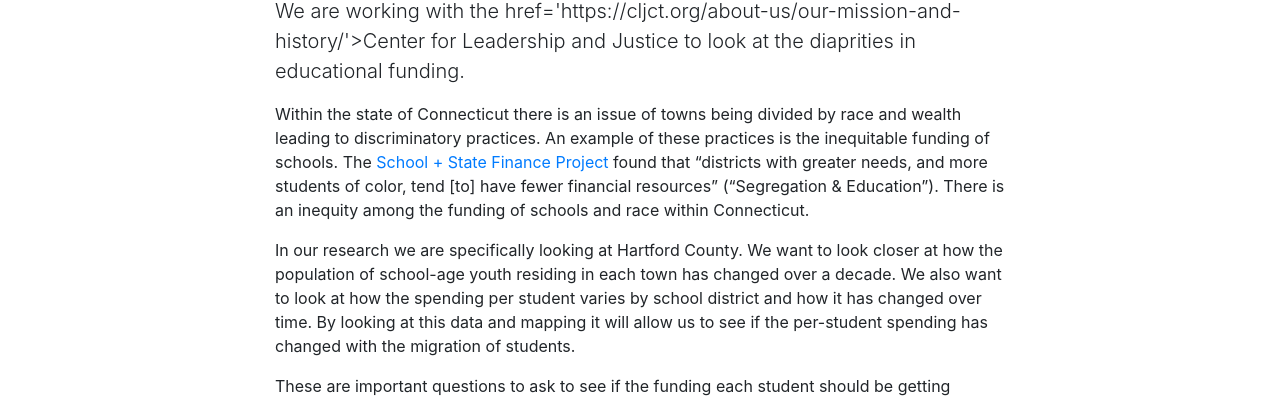
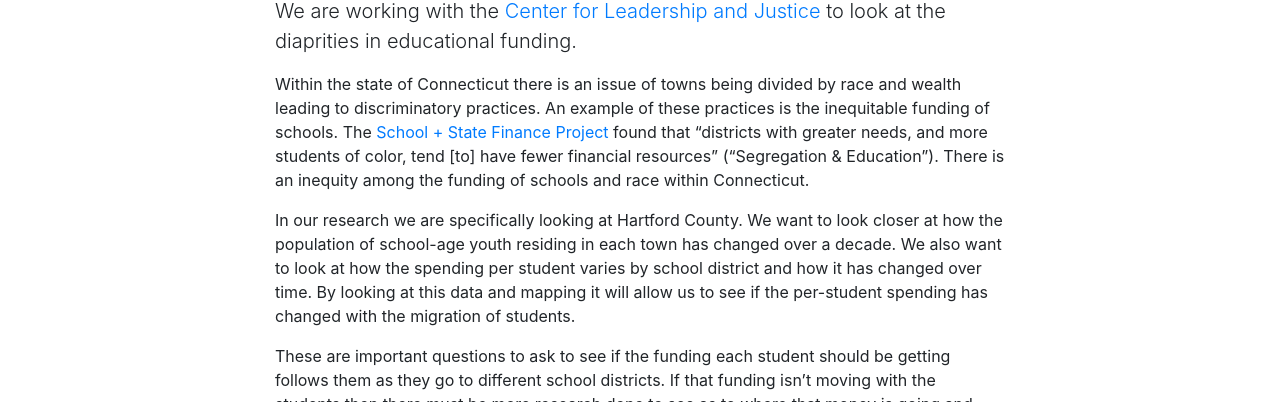
Before and after one commit to swhitaker12/Practice-embed-quiz, a plain HTML site: page index.html in a window 1280 px wide. Shown: the part 698-1100 px from the top of the page. Drawn offline with nearby package versions, Linux system fonts and the light colour scheme.

Commit message:
Update index.html

```diff
--- a/index.html
+++ b/index.html
@@ -66,7 +66,7 @@
       <div class="row">
         <div class="col-lg-8 mx-auto">
           <h2>Introduction</h2>
-          <p class="lead">We are working with the <a> href='https://cljct.org/about-us/our-mission-and-history/'>Center for Leadership and Justice</a> to look at the diaprities in educational funding.</p>
+          <p class="lead">We are working with the <a href='https://cljct.org/about-us/our-mission-and-history/'>Center for Leadership and Justice</a> to look at the diaprities in educational funding.</p>
 
           <p>Within the state of Connecticut there is an issue of towns being divided by race and wealth leading to discriminatory practices. An example of these practices is the inequitable funding of schools. The <a href='https://www.w3schools.com/html/html_basic.asp'>School + State Finance Project</a> found that “districts with greater needs, and more students of color, tend [to] have fewer financial resources” (“Segregation & Education”). There is an inequity among the funding of schools and race within Connecticut.</p>
 
```
